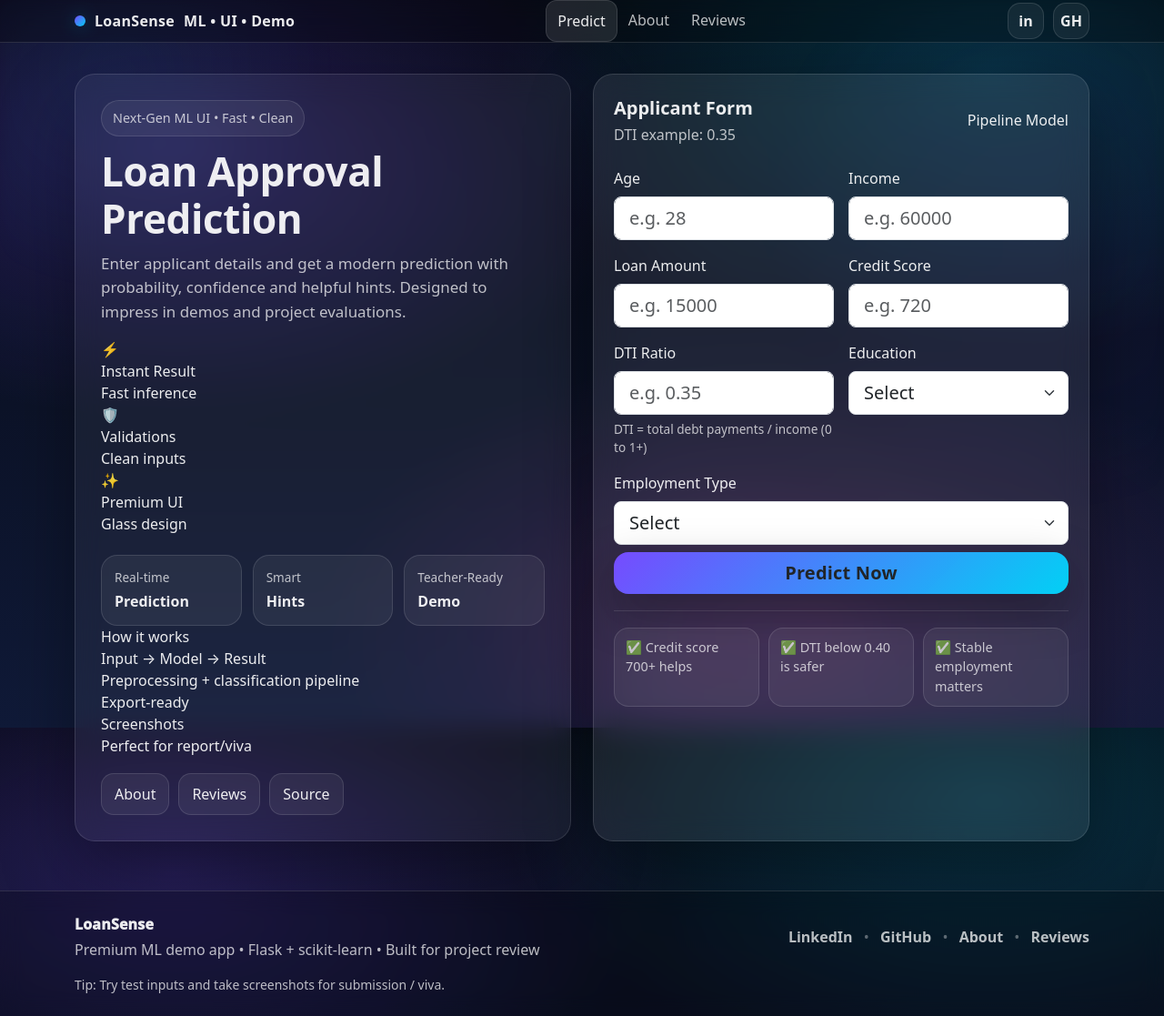
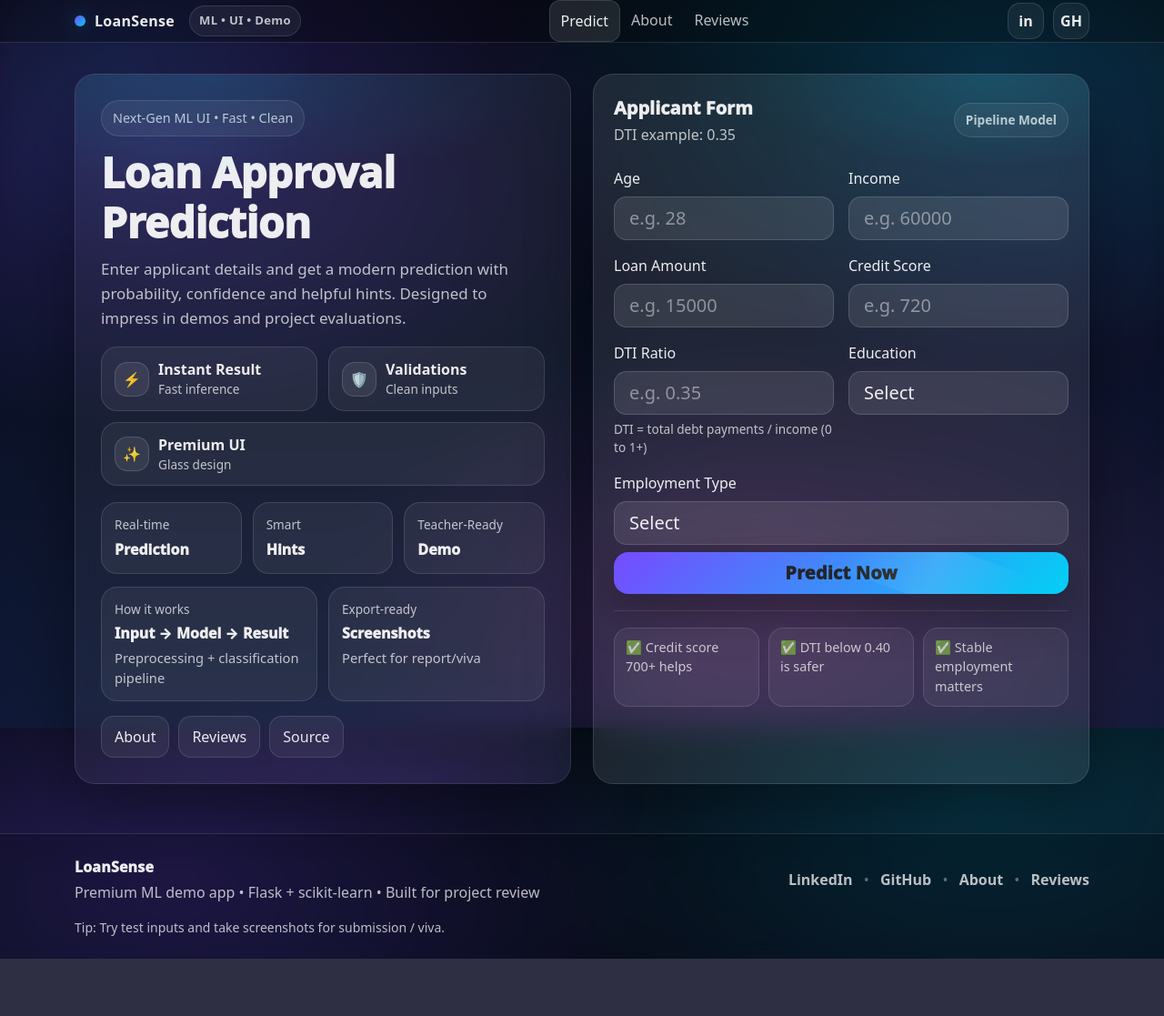
Before and after one commit to Bhavy123321/M.L---Project, a Flask app: page / in a window 1280 px wide. Shown: the whole page at 91% size. After the commit the page ends 1054 px from the top, so only its background shows below. Run offline with Flask 3, Linux system fonts and the light colour scheme; parts of the project's set-up code (start-up, migrations or seed data) failed here and were passed over.

Commit message:
Update style.css

```diff
--- a/static/css/style.css
+++ b/static/css/style.css
@@ -2,12 +2,20 @@
   --bg0:#070A14;
   --bg1:#0b1020;
   --bg2:#101a38;
-  --card: rgba(255,255,255,.08);
+
+  --card: rgba(255,255,255,.085);
+  --card2: rgba(255,255,255,.06);
+
   --line: rgba(255,255,255,.12);
   --text: rgba(255,255,255,.92);
   --soft: rgba(255,255,255,.72);
+
   --glow1: rgba(118,75,255,1);
   --glow2: rgba(0,217,255,.95);
+  --pink: rgba(255,72,190,.85);
+
+  --ok: rgba(46, 213, 115, .9);
+  --bad: rgba(255, 71, 87, .9);
 }
 
 *{ box-sizing:border-box; }
@@ -16,22 +24,28 @@ body{
   margin:0;
   color:var(--text);
   font-family: ui-sans-serif, system-ui, -apple-system, Segoe UI, Roboto, Arial;
-  background: radial-gradient(900px 500px at 15% 20%, rgba(118,75,255,.26), transparent 60%),
-              radial-gradient(900px 500px at 85% 10%, rgba(0,217,255,.18), transparent 60%),
-              radial-gradient(900px 500px at 70% 85%, rgba(255,72,190,.14), transparent 60%),
-              linear-gradient(180deg, var(--bg0), var(--bg2));
+  background:
+    radial-gradient(900px 520px at 15% 20%, rgba(118,75,255,.26), transparent 60%),
+    radial-gradient(900px 520px at 85% 10%, rgba(0,217,255,.18), transparent 60%),
+    radial-gradient(900px 520px at 70% 85%, rgba(255,72,190,.14), transparent 60%),
+    linear-gradient(180deg, var(--bg0), var(--bg2));
   overflow-x:hidden;
 }
 
 .text-soft{ color:var(--soft); }
 
 .bg-orbs{
-  position:fixed; inset:0; pointer-events:none; opacity:.25;
+  position:fixed; inset:0; pointer-events:none; opacity:.28;
   background:
     radial-gradient(420px 420px at 10% 10%, rgba(0,217,255,.22), transparent 60%),
     radial-gradient(520px 520px at 90% 30%, rgba(118,75,255,.24), transparent 65%),
     radial-gradient(460px 460px at 60% 90%, rgba(255,72,190,.16), transparent 60%);
-  filter: blur(8px);
+  filter: blur(10px);
+  animation: floatBg 10s ease-in-out infinite;
+}
+@keyframes floatBg{
+  0%,100%{ transform: translateY(0px); }
+  50%{ transform: translateY(-10px); }
 }
 
 .page{ min-height: calc(100vh - 150px); }
@@ -45,13 +59,24 @@ body{
 
 .brand{
   display:flex; align-items:center; gap:10px;
-  color:var(--text); text-decoration:none; font-weight:800; letter-spacing:.3px;
+  color:var(--text); text-decoration:none; font-weight:900; letter-spacing:.3px;
 }
 .brandDot{
   width:12px; height:12px; border-radius:999px;
   background: linear-gradient(135deg, var(--glow1), var(--glow2));
   box-shadow: 0 0 18px rgba(0,217,255,.25);
 }
+.brandTag{
+  margin-left: 6px;
+  padding: 6px 10px;
+  border-radius: 999px;
+  border: 1px solid var(--line);
+  background: rgba(255,255,255,.06);
+  color: var(--soft);
+  font-size: .82rem;
+  font-weight: 800;
+}
+
 .navlinks a{
   color: var(--soft);
   text-decoration:none;
@@ -84,6 +117,15 @@ body{
   background: rgba(255,255,255,.05);
   box-shadow: 0 30px 80px rgba(0,0,0,.35);
   backdrop-filter: blur(14px);
+  position: relative;
+  overflow: hidden;
+}
+.heroCard::after{
+  content:"";
+  position:absolute; inset:-2px;
+  background: radial-gradient(600px 180px at 30% 0%, rgba(0,217,255,.12), transparent 65%),
+              radial-gradient(600px 180px at 70% 100%, rgba(118,75,255,.12), transparent 65%);
+  pointer-events:none;
 }
 
 .pill{
@@ -98,35 +140,78 @@ body{
 
 .heroTitle{
   margin-top: 12px;
-  font-weight: 900;
-  letter-spacing: -.4px;
-  font-size: clamp(28px, 4vw, 44px);
+  font-weight: 1000;
+  letter-spacing: -.5px;
+  font-size: clamp(28px, 4vw, 46px);
 }
 
 .heroText{
   margin-top: 10px;
   color: var(--soft);
   font-size: 1.06rem;
-  line-height: 1.55;
-  max-width: 54ch;
+  line-height: 1.6;
+  max-width: 60ch;
 }
+
+.trustStrip{
+  display:flex;
+  gap: 12px;
+  flex-wrap: wrap;
+  margin-top: 18px;
+}
+.trustItem{
+  flex: 1 1 160px;
+  display:flex;
+  gap:10px;
+  align-items:center;
+  padding: 12px 14px;
+  border-radius: 18px;
+  border: 1px solid var(--line);
+  background: rgba(255,255,255,.06);
+}
+.trustIcon{
+  width:38px; height:38px; border-radius: 14px;
+  display:flex; align-items:center; justify-content:center;
+  background: rgba(255,255,255,.08);
+  border: 1px solid rgba(255,255,255,.14);
+}
+.trustTitle{ font-weight: 900; }
+.trustSub{ color: var(--soft); font-size: .85rem; }
 
 .miniStats{
   display:grid;
   grid-template-columns: repeat(3, 1fr);
   gap: 12px;
-  margin-top: 22px;
+  margin-top: 18px;
 }
 .miniStat{
   padding: 14px;
   border-radius: 18px;
   border:1px solid var(--line);
   background: rgba(255,255,255,.06);
+  transition: .18s ease;
 }
+.miniStat:hover{ transform: translateY(-2px); background: rgba(255,255,255,.09); }
 .miniTop{ color: var(--soft); font-size:.85rem; }
-.miniBig{ font-weight:900; margin-top:4px; }
+.miniBig{ font-weight:1000; margin-top:4px; }
 
-.quickLinks{ display:flex; gap:10px; margin-top: 18px; flex-wrap:wrap; }
+.featureRow{
+  display:grid;
+  grid-template-columns: repeat(2, 1fr);
+  gap: 12px;
+  margin-top: 14px;
+}
+.featureCard{
+  padding: 14px;
+  border-radius: 18px;
+  border:1px solid var(--line);
+  background: rgba(255,255,255,.06);
+}
+.fTop{ color: var(--soft); font-size:.85rem; }
+.fBig{ font-weight: 1000; margin-top: 4px; }
+.fSub{ color: var(--soft); margin-top: 4px; font-size: .92rem; }
+
+.quickLinks{ display:flex; gap:10px; margin-top: 16px; flex-wrap:wrap; }
 .qBtn{
   padding: 10px 14px;
   border-radius: 14px;
@@ -146,11 +231,30 @@ body{
   background: var(--card);
   box-shadow: 0 24px 70px rgba(0,0,0,.35);
   backdrop-filter: blur(16px);
+  position: relative;
+  overflow: hidden;
+}
+.glassCard::after{
+  content:"";
+  position:absolute;
+  inset:-2px;
+  background: radial-gradient(500px 180px at 80% 0%, rgba(0,217,255,.10), transparent 60%);
+  pointer-events:none;
 }
 
 .cardHead{ display:flex; align-items:center; justify-content:space-between; }
-.cardTitle{ font-weight:900; font-size: 1.25rem; }
+.cardTitle{ font-weight:1000; font-size: 1.25rem; }
 .cardSub{ color: var(--soft); margin-top: 2px; }
+
+.badgeSoft{
+  padding: 8px 12px;
+  border-radius: 999px;
+  border: 1px solid var(--line);
+  background: rgba(255,255,255,.06);
+  color: var(--soft);
+  font-weight: 900;
+  font-size: .85rem;
+}
 
 .helpText{ color: var(--soft); font-size: .85rem; margin-top: 6px; }
 
@@ -159,10 +263,29 @@ body{
   border-radius: 16px;
   background: linear-gradient(135deg, var(--glow1), var(--glow2));
   box-shadow: 0 18px 50px rgba(0,0,0,.35);
-  font-weight: 900;
+  font-weight: 1000;
   letter-spacing: .2px;
+  position: relative;
+  overflow: hidden;
 }
-.btnGlow:hover{ filter: brightness(1.05); transform: translateY(-1px); }
+.btnGlow:hover{ filter: brightness(1.06); transform: translateY(-1px); }
+.btnShine{
+  position:absolute;
+  top:-20%;
+  left:-40%;
+  width:40%;
+  height:140%;
+  background: linear-gradient(90deg, transparent, rgba(255,255,255,.35), transparent);
+  transform: rotate(20deg);
+  animation: shine 2.6s ease-in-out infinite;
+  pointer-events:none;
+}
+@keyframes shine{
+  0%{ left:-40%; opacity:.0; }
+  30%{ opacity:.25; }
+  60%{ opacity:.35; }
+  100%{ left:120%; opacity:.0; }
+}
 
 .divider{
   height:1px;
@@ -260,12 +458,23 @@ body{
 }
 .footTitle{ font-weight: 1000; letter-spacing: .2px; }
 .footSub{ color: var(--soft); margin-top: 4px; }
-.footLink{ color: var(--soft); text-decoration:none; font-weight: 800; }
+.footLink{ color: var(--soft); text-decoration:none; font-weight: 900; }
 .footLink:hover{ color: var(--text); text-decoration: underline; }
 .sep{ color: rgba(255,255,255,.35); margin: 0 8px; }
+
+/* Inputs */
+.form-control, .form-select{
+  background: rgba(255,255,255,.10) !important;
+  border: 1px solid rgba(255,255,255,.14) !important;
+  color: var(--text) !important;
+  border-radius: 14px !important;
+}
+.form-control::placeholder{ color: rgba(255,255,255,.45); }
 
 @media (max-width: 992px){
   .microTips{ grid-template-columns: 1fr; }
   .reviewGrid{ grid-template-columns: 1fr; }
   .grid2{ grid-template-columns: 1fr; }
+  .featureRow{ grid-template-columns: 1fr; }
+  .miniStats{ grid-template-columns: 1fr; }
 }
```
Also changed, not shown: other parts of static/css/style.css (+92 -9 lines).
